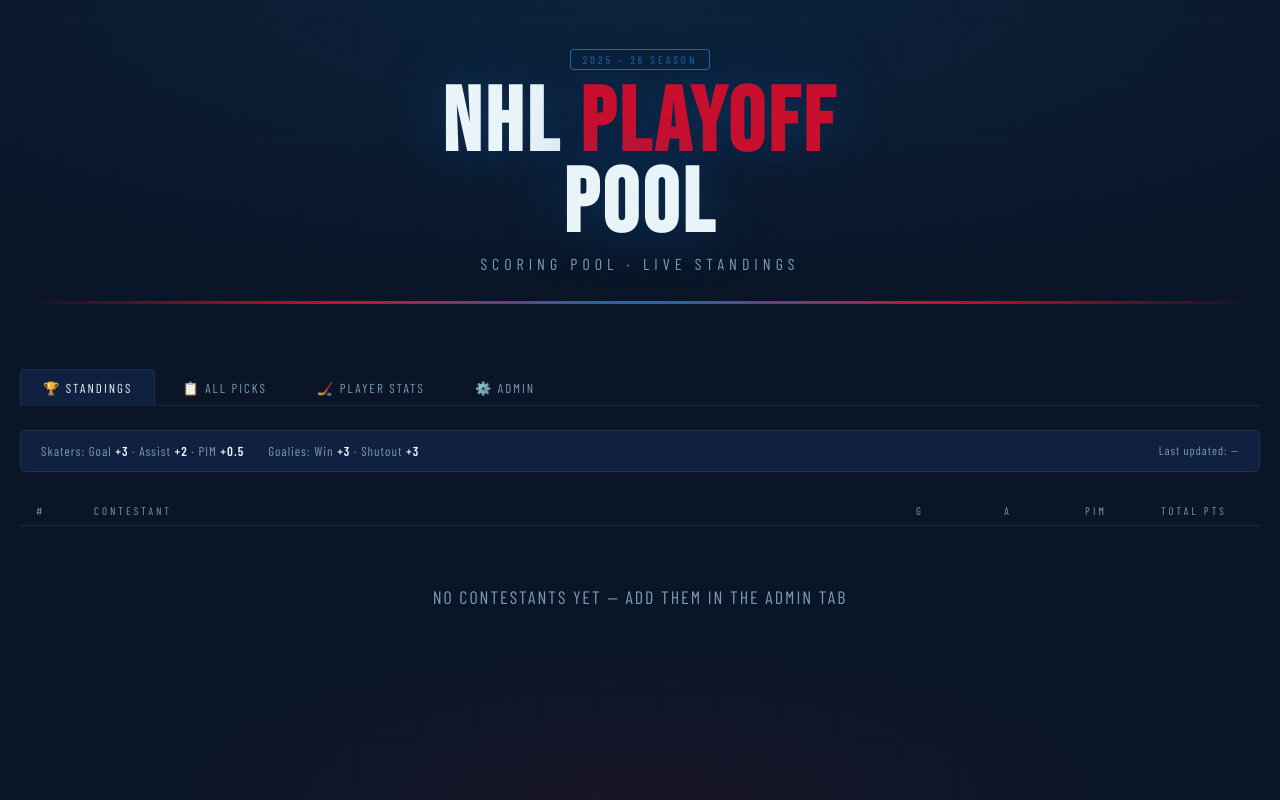
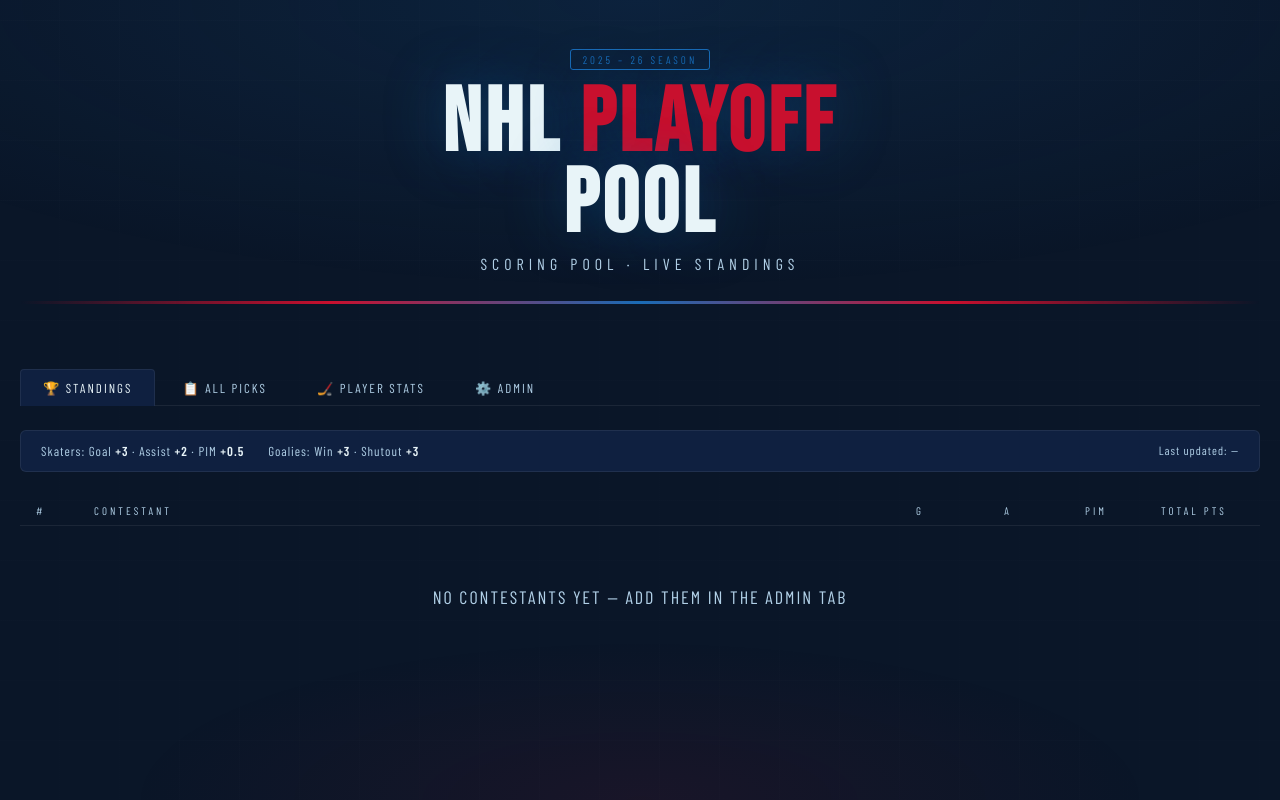
Before and after one commit to Josh-Gaskin/NHL-Pool-2026, a plain HTML site: page index.html in a window 1280 px wide. Drawn offline with nearby package versions, Linux system fonts and the light colour scheme; a web font is replaced by a local one.

Commit message:
Add files via upload

```diff
--- a/index.html
+++ b/index.html
@@ -18,7 +18,7 @@
     --bronze: #a0522d;
     --puck: #111111;
     --text-main: #e8f4f8;
-    --text-dim: #7a9bb5;
+    --text-dim: #b1d0e7;
     --elim-bg: rgba(100,0,0,0.15);
     --elim-text: #555;
     --border: rgba(255,255,255,0.07);
```
